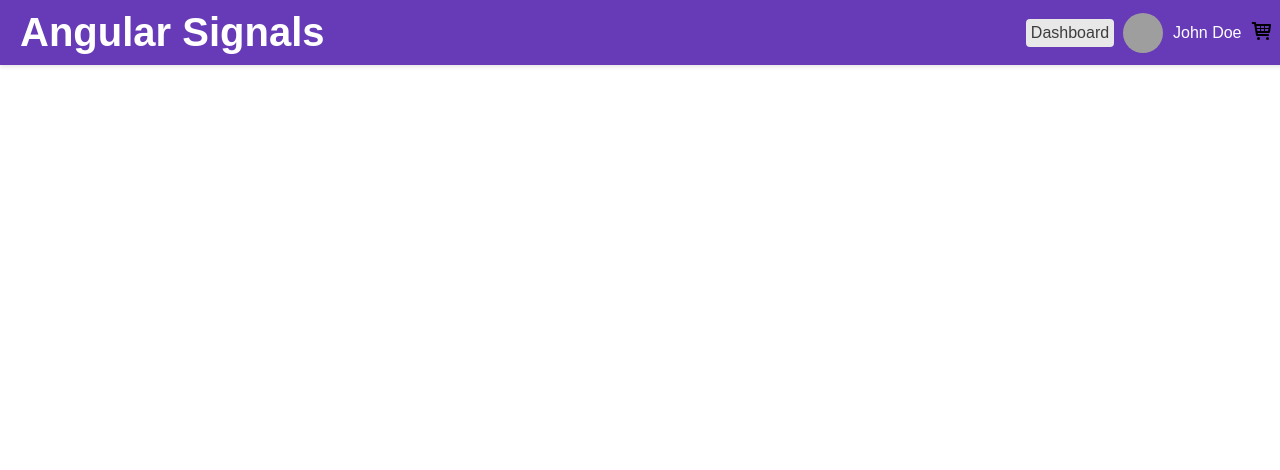
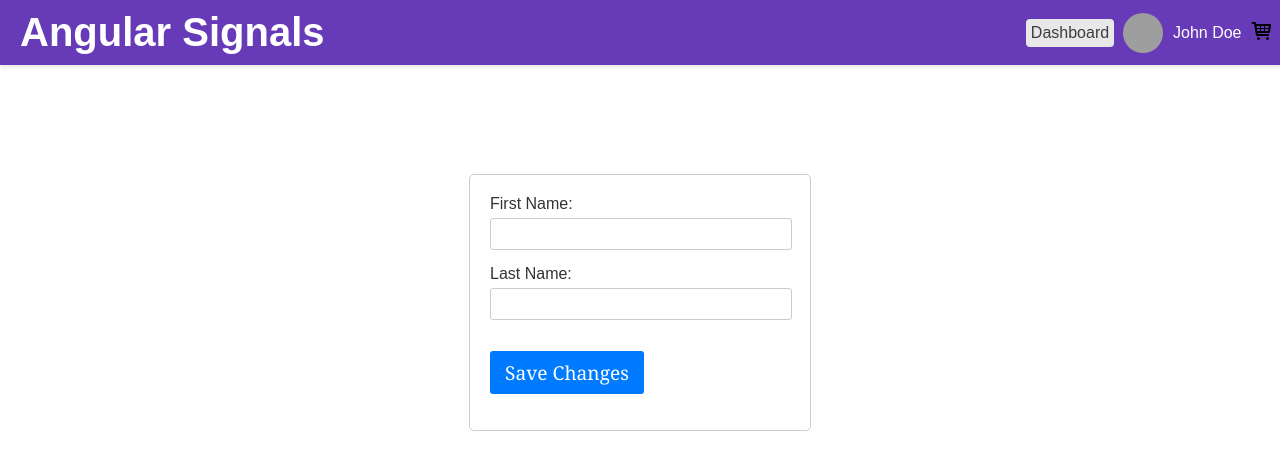
Before and after one commit to nishanc/angular-signals, an Angular app: page /forms in a window 1280 px wide. Before the commit this address led to /. Shown: the top 470 px of the page. Built offline with nearby package versions, Linux system fonts and the light colour scheme; grey boxes are pictures that could not be loaded.

Commit message:
Signals on Forms

```diff
--- a/src/app/_services/profile-update.service.ts
+++ b/src/app/_services/profile-update.service.ts
@@ -5,10 +5,15 @@ import { Injectable, signal } from '@angular/core';
 })
 export class ProfileUpdateService {
   imageUrlSignal = signal<string>('https://i.imgur.com/o9fpo46.png'); // <---- create signal default value
+  fullName = signal<string>('John Doe');
 
   constructor() { }
 
   updateImage(image: string){
     this.imageUrlSignal.set(image);
   }
+
+  updateFullName(name: string){
+    this.fullName.set(name);
+  }
 }
--- a/src/app/app-routing.module.ts
+++ b/src/app/app-routing.module.ts
@@ -3,12 +3,14 @@ import { RouterModule, Routes } from '@angular/router';
 import { DashboardComponent } from './dashboard/dashboard.component';
 import { ProfileComponent } from './profile/profile.component';
 import { GroceryListComponent } from './grocery-list/grocery-list.component';
+import { FormsComponent } from './forms/forms.component';
 
 const routes: Routes = [
   { path: '', redirectTo: '/dashboard', pathMatch: 'full' },
   { path: 'dashboard', component: DashboardComponent },
   { path: 'profile', component: ProfileComponent},
-  { path: 'shop', component: GroceryListComponent}
+  { path: 'shop', component: GroceryListComponent},
+  { path: 'forms', component: FormsComponent}
 ];
 
 @NgModule({
--- a/src/app/app.module.ts
+++ b/src/app/app.module.ts
@@ -8,6 +8,7 @@ import { DashboardComponent } from './dashboard/dashboard.component';
 import { NavigationBarComponent } from './navigation-bar/navigation-bar.component';
 import { ProfileComponent } from './profile/profile.component';
 import { GroceryListComponent } from './grocery-list/grocery-list.component';
+import { FormsComponent } from './forms/forms.component';
 
 @NgModule({
   imports: [
@@ -21,7 +22,8 @@ import { GroceryListComponent } from './grocery-list/grocery-list.component';
     DashboardComponent,
     NavigationBarComponent,
       ProfileComponent,
-      GroceryListComponent
+      GroceryListComponent,
+      FormsComponent
    ],
   providers: [
     provideClientHydration()
--- a/src/app/dashboard/dashboard.component.ts
+++ b/src/app/dashboard/dashboard.component.ts
@@ -9,11 +9,15 @@ export class DashboardComponent implements OnInit {
   useCases: NavMenu[] = [
     {
       path: 'profile',
-      text: 'Profile'
+      text: '1️⃣ Profile'
     },
     {
       path: 'shop',
-      text: 'Grocery Shop'
+      text: '2️⃣ Grocery Shop'
+    },
+    {
+      path: 'forms',
+      text: '3️⃣ Angular Forms'
     }
   ];
   constructor() {}
--- /dev/null
+++ b/src/app/forms/forms.component.css
@@ -0,0 +1,38 @@
+.form-container {
+  display: flex;
+  justify-content: center;
+  align-items: center;
+  height: 50vh;
+}
+
+form {
+  border: 1px solid #ccc;
+  padding: 20px;
+  border-radius: 5px;
+  width: 300px;
+}
+
+.form-group {
+  margin-bottom: 15px;
+}
+
+label {
+  display: block;
+  margin-bottom: 5px;
+}
+
+input[type="text"] {
+  width: calc(100% - 12px);
+  padding: 6px;
+  border-radius: 3px;
+  border: 1px solid #ccc;
+}
+
+button {
+  padding: 8px 15px;
+  border: none;
+  border-radius: 3px;
+  background-color: #007bff;
+  color: #fff;
+  cursor: pointer;
+}
--- /dev/null
+++ b/src/app/forms/forms.component.html
@@ -0,0 +1,14 @@
+<div class="form-container">
+  <form #myForm="ngForm" (ngSubmit)="saveChanges(myForm)">
+    <div class="form-group">
+      <label for="firstName">First Name:</label>
+      <input type="text" name="firstName" [ngModel]="firstName()" (ngModelChange)="firstName.set($event)" required>
+    </div>
+    <div class="form-group">
+      <label for="lastName">Last Name:</label>
+      <input type="text" name="lastName" [ngModel]="lastName()" (ngModelChange)="lastName.set($event)" required>
+    </div>
+    <button type="submit">Save Changes</button>
+    <span *ngIf="fullName()"> {{ fullName() }} </span>
+  </form>
+</div>
--- /dev/null
+++ b/src/app/forms/forms.component.ts
@@ -0,0 +1,31 @@
+import { Component, OnInit, computed, signal } from '@angular/core';
+import { ProfileUpdateService } from '../_services/profile-update.service';
+
+@Component({
+  selector: 'app-forms',
+  templateUrl: './forms.component.html',
+  styleUrls: ['./forms.component.css']
+})
+export class FormsComponent implements OnInit {
+  firstName = signal<string>("");
+  lastName = signal<string>("");
+
+  fullName = computed(() => {
+    return  `${this.firstName()} ${this.lastName()}`;
+  });
+
+  constructor(private profileUpdateService: ProfileUpdateService) { }
+
+  ngOnInit() {
+  }
+  saveChanges(form: any) {
+    if (form.valid) {
+      // Perform saving changes logic here
+      console.log('Form submitted:', form.value);
+      this.profileUpdateService.updateFullName(this.fullName());
+    } else {
+      // Handle form validation errors
+      console.error('Form is invalid');
+    }
+  }
+}
--- a/src/app/navigation-bar/navigation-bar.component.html
+++ b/src/app/navigation-bar/navigation-bar.component.html
@@ -10,7 +10,7 @@
     </nav>
     &nbsp;&nbsp;
     <img class="profile-picture" src="{{ profileUpdateService.imageUrlSignal() }}" alt="Profile Picture">
-    <span class="username">John Doe</span>
+    <span class="username"> {{ profileUpdateService.fullName() }} </span>
     &nbsp;&nbsp;
     <nav aria-label="nav-item">
       <svg baseProfile="tiny" height="24px" version="1.2" viewBox="0 0 24 24" width="24px" xml:space="preserve" xmlns="http://www.w3.org/2000/svg" xmlns:xlink="http://www.w3.org/1999/xlink"><g id="Layer_1"><g><path d="M20.756,5.345C20.565,5.126,20.29,5,20,5H6.181L5.986,3.836C5.906,3.354,5.489,3,5,3H2.75c-0.553,0-1,0.447-1,1    s0.447,1,1,1h1.403l1.86,11.164c0.008,0.045,0.031,0.082,0.045,0.124c0.016,0.053,0.029,0.103,0.054,0.151    c0.032,0.066,0.075,0.122,0.12,0.179c0.031,0.039,0.059,0.078,0.095,0.112c0.058,0.054,0.125,0.092,0.193,0.13    c0.038,0.021,0.071,0.049,0.112,0.065C6.748,16.972,6.87,17,6.999,17C7,17,18,17,18,17c0.553,0,1-0.447,1-1s-0.447-1-1-1H7.847    l-0.166-1H19c0.498,0,0.92-0.366,0.99-0.858l1-7C21.031,5.854,20.945,5.563,20.756,5.345z M18.847,7l-0.285,2H15V7H18.847z M14,7    v2h-3V7H14z M14,10v2h-3v-2H14z M10,7v2H7C6.947,9,6.899,9.015,6.852,9.03L6.514,7H10z M7.014,10H10v2H7.347L7.014,10z M15,12v-2    h3.418l-0.285,2H15z"/><circle cx="8.5" cy="19.5" r="1.5"/><circle cx="17.5" cy="19.5" r="1.5"/></g></g></svg>
```
Also changed, not shown: src/app/navigation-bar/navigation-bar.component.ts (line endings or trailing spaces), 2 other files (tests, documents, lock files or other folders).
